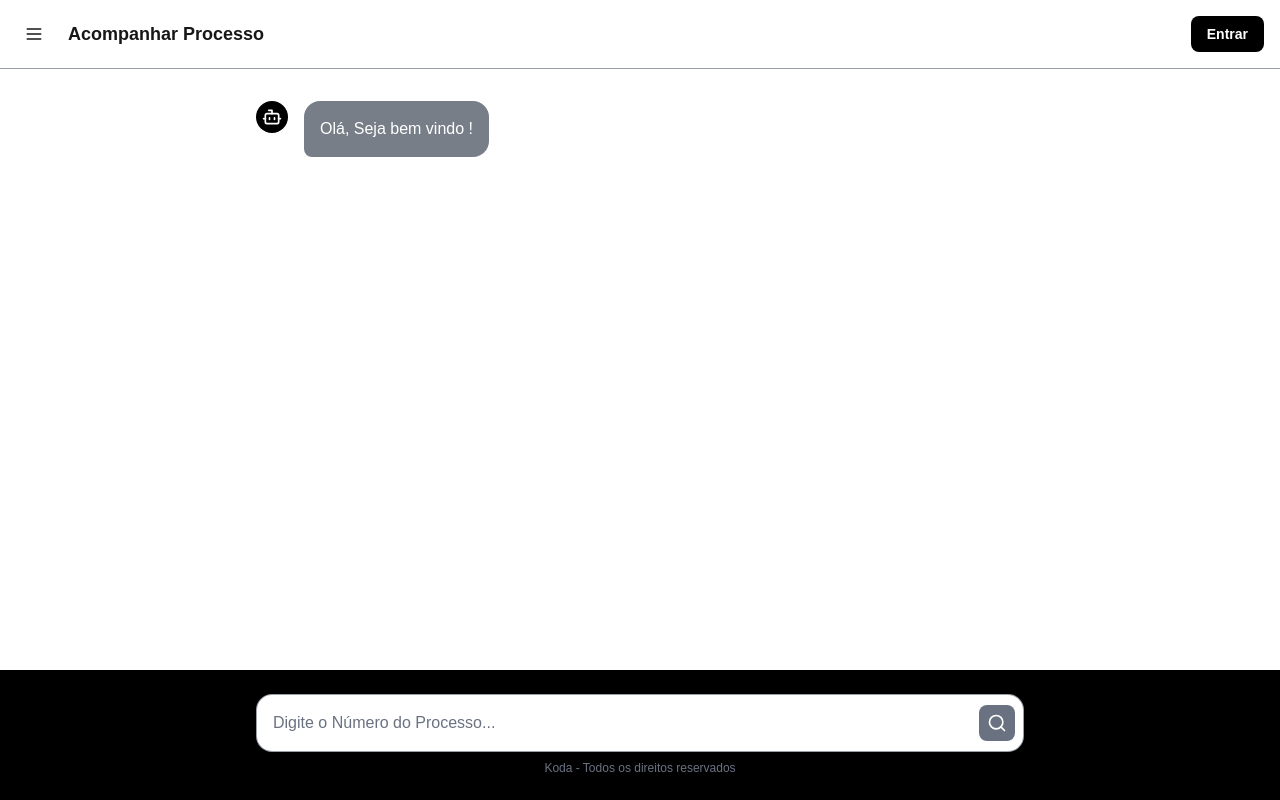
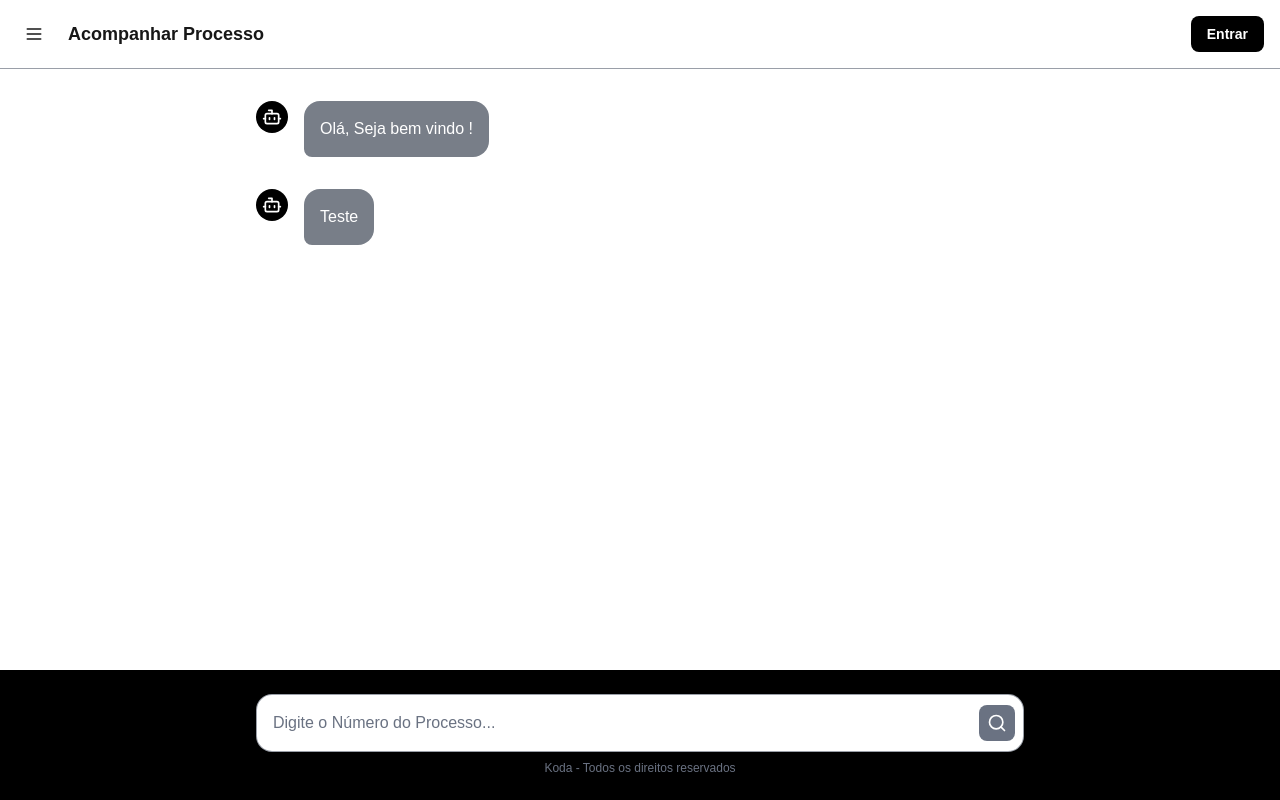
Before and after one commit to MatheusT23/consulta-processual-app, a Next.js app: page / in a window 1280 px wide. Built offline with nearby package versions, Linux system fonts and the light colour scheme.

Commit message:
feat: add typing effect for initial bot message

```diff
--- a/pages/index.tsx
+++ b/pages/index.tsx
@@ -25,6 +25,35 @@ export default function App() {
   useEffect(() => {
     chatEndRef.current?.scrollIntoView({ behavior: 'smooth' });
   }, [messages]);
+
+  // Initial typing effect for a call to action message
+  useEffect(() => {
+    const message = 'Teste';
+    let index = 0;
+
+    const startTyping = () => {
+      // Add an empty message for the bot
+      setMessages((prev) => [...prev, { sender: 'bot', text: '' }]);
+
+      const interval = setInterval(() => {
+        index += 1;
+        setMessages((prev) => {
+          const newMessages = [...prev];
+          newMessages[newMessages.length - 1].text = message.slice(0, index);
+          return newMessages;
+        });
+
+        if (index === message.length) {
+          clearInterval(interval);
+        }
+      }, 100);
+    };
+
+    const timeout = setTimeout(startTyping, 500);
+    return () => {
+      clearTimeout(timeout);
+    };
+  }, []);
 
   // --- Event Handlers ---
 
```
